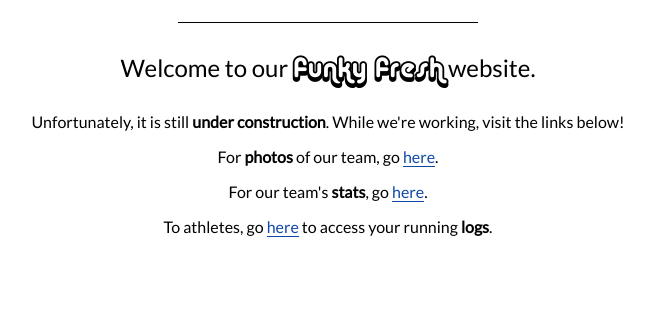
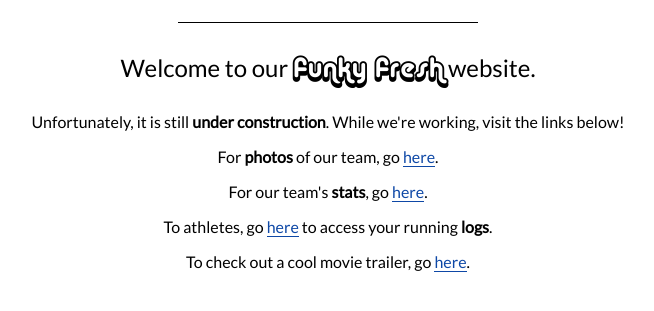
Before and after one commit to rbreeze/465-project-1, a website: page index.html in a window 1280 px wide. Shown: the part 197-508 px from the top of the page, without its empty margins (312-966 px from the left). Drawn offline with nearby package versions, Linux system fonts and the light colour scheme.

Commit message:
added youtube link

```diff
--- a/index.html
+++ b/index.html
@@ -15,6 +15,7 @@
 <p>For <b>photos</b> of our team, go <a href="http://katiekoning.zenfolio.com/f451821812" target="_blank">here</a>.
 <p>For our team's <b>stats</b>, go <a href="http://www.athletic.net/CrossCountry/School.aspx?SchoolID=20572" target="_blank">here</a>.</p>
 <p>To athletes, go <a href="http://xcstats.com" target="_blank">here</a> to access your running <b>logs</b>.</p>
+<p>To check out a cool movie trailer, go <a href="https://youtu.be/YvI2c_d0M7g">here</a>.
 
 <script src="http://code.jquery.com/jquery-latest.min.js" type="text/javascript"></script>
 </body>
```
